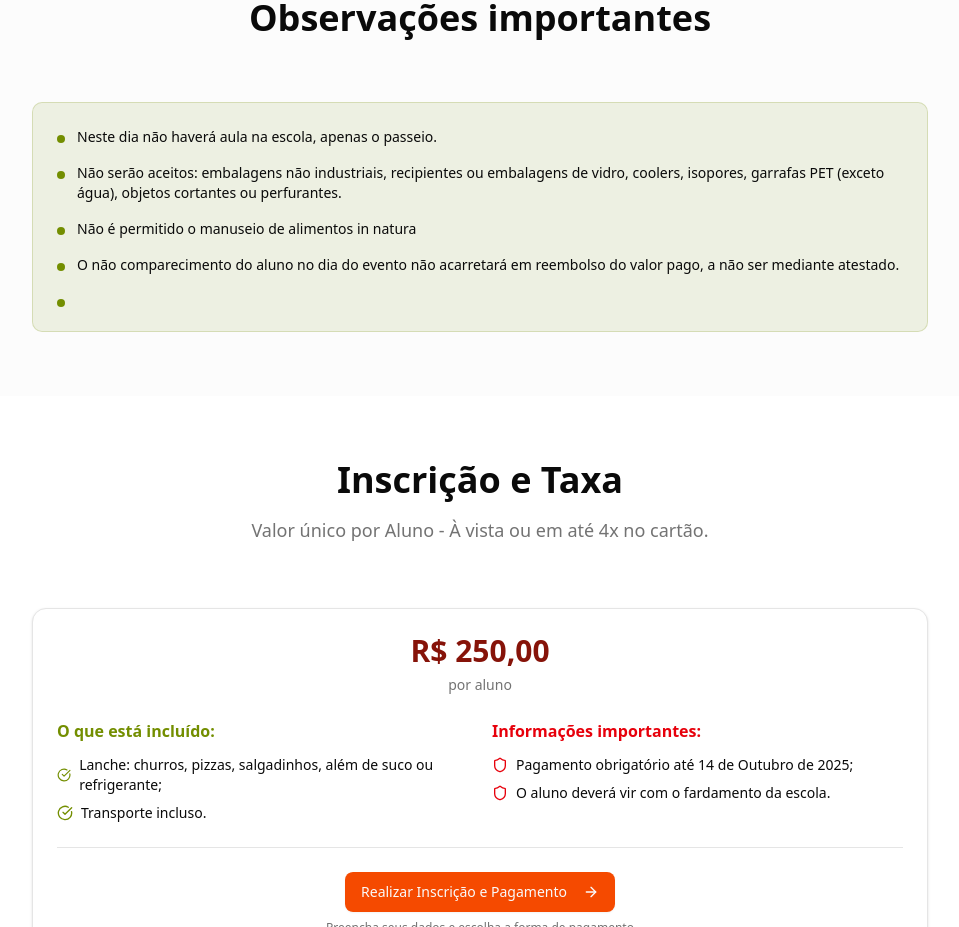
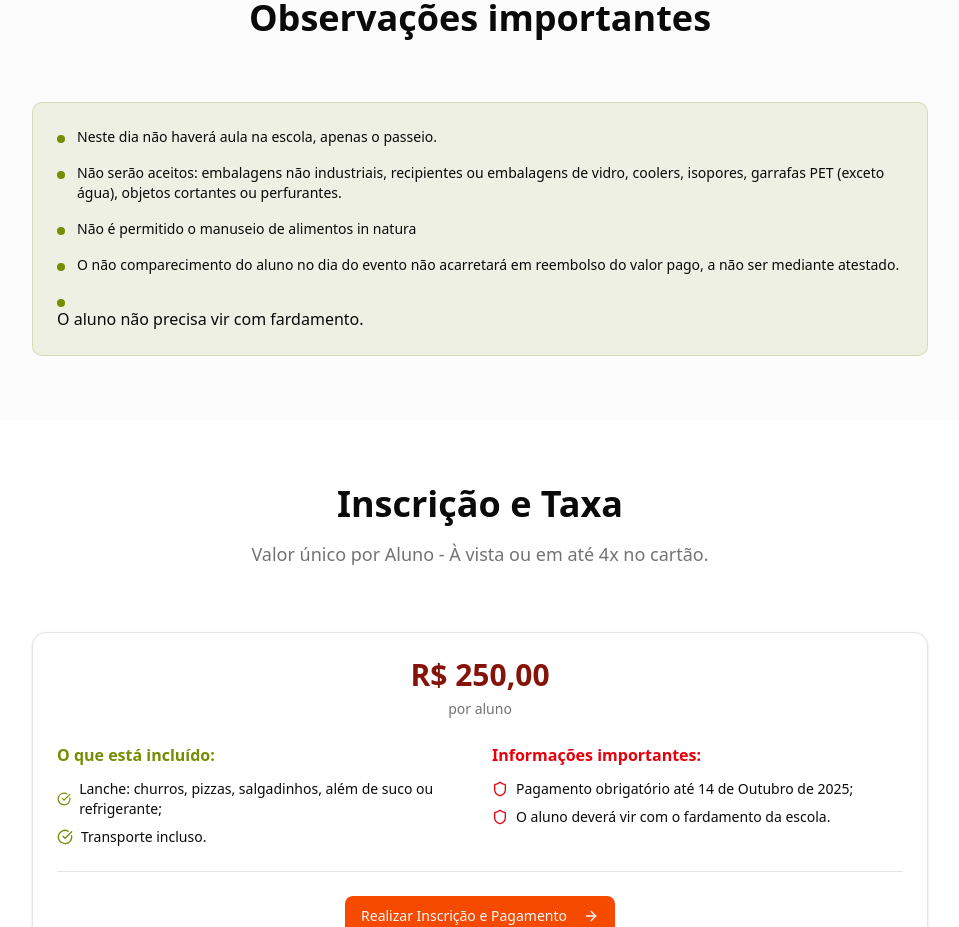
Before and after one commit to pedrologapp/amadeus-venezapark, a React (Vite) app: page / in a window 1280 px wide. Shown: the part 2220-3147 px from the top of the page, without its empty margins (160-1119 px from the left). Built offline with nearby package versions, Linux system fonts and the light colour scheme.

Commit message:
Update App.jsx

```diff
--- a/src/App.jsx
+++ b/src/App.jsx
@@ -465,7 +465,7 @@ function App() {
               <div className="flex items-start space-x-3">
                 <div className="w-2 h-2 bg-accent rounded-full mt-2 flex-shrink-0"></div>
               </div>
-
+              O aluno não precisa vir com fardamento.
             </div>
           </div>
         </div>
```
